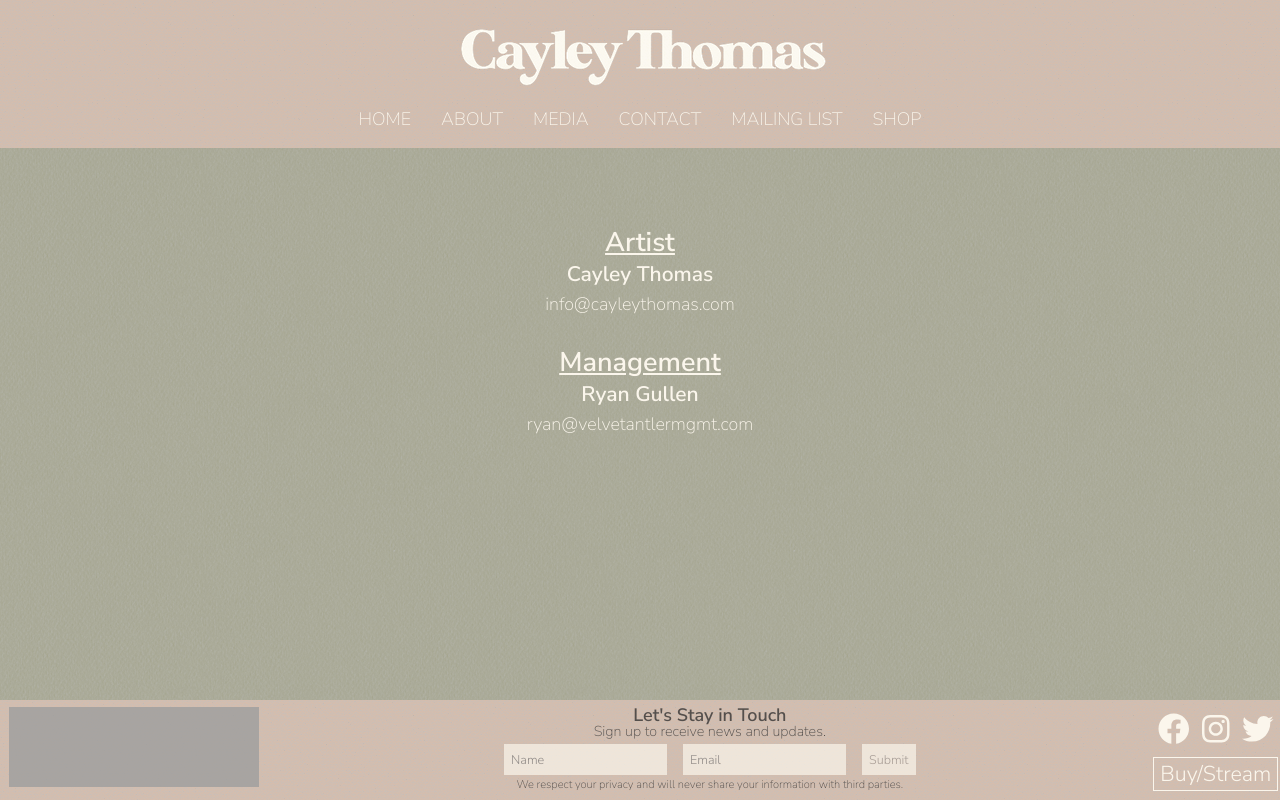
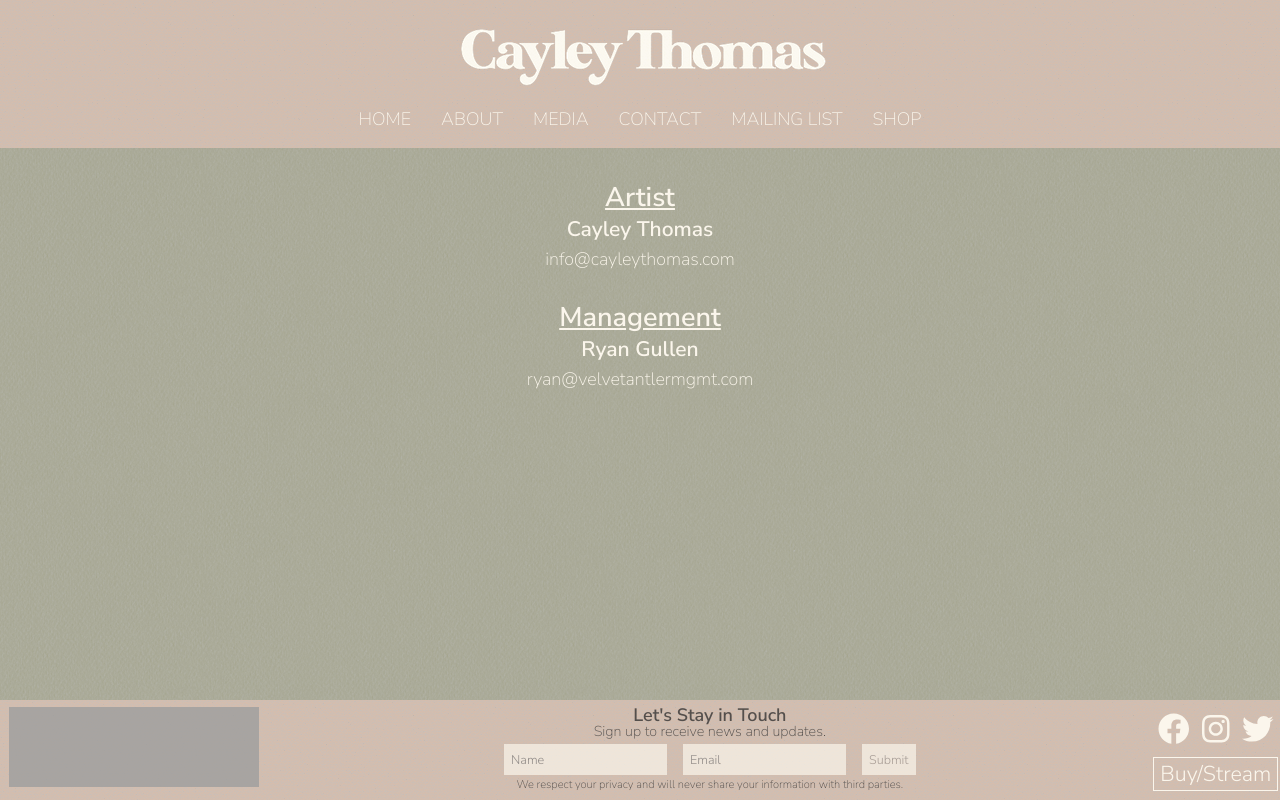
Before and after one commit to meghein/cayley-thomas, a React (Create React App) app: page / in a window 1280 px wide. Both pictures are taken after a click on the item "CONTACT". Built offline with nearby package versions, Linux system fonts and the light colour scheme; grey boxes are pictures that could not be loaded.

Commit message:
fix contact margins

```diff
--- a/src/components/Contact.scss
+++ b/src/components/Contact.scss
@@ -3,9 +3,9 @@
   color: #fbf6ec;
   height: 100vh;
   .form {
-    padding-top: 7em;
+    padding-top: 6em;
     @media (min-width: 551px){
-      padding-top: 10.5em
+      padding-top: 8em
     }
   }
   h2 {
```
